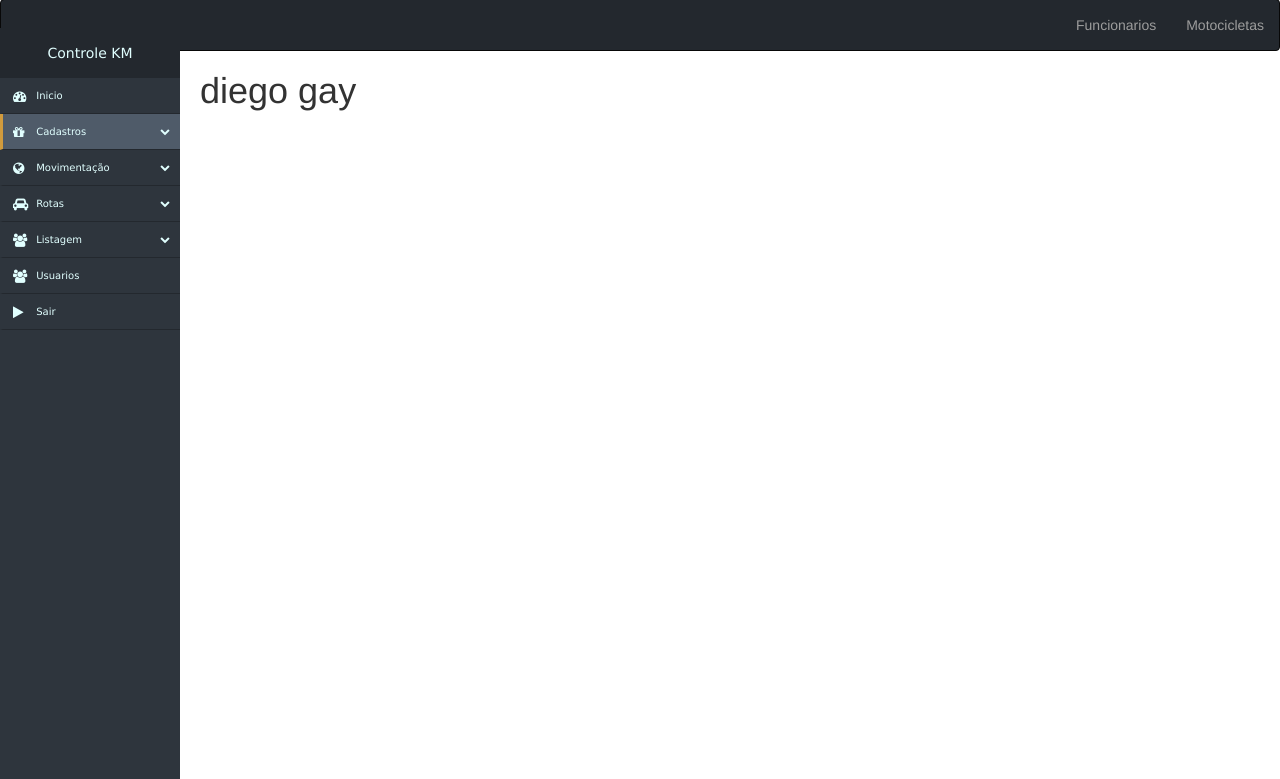
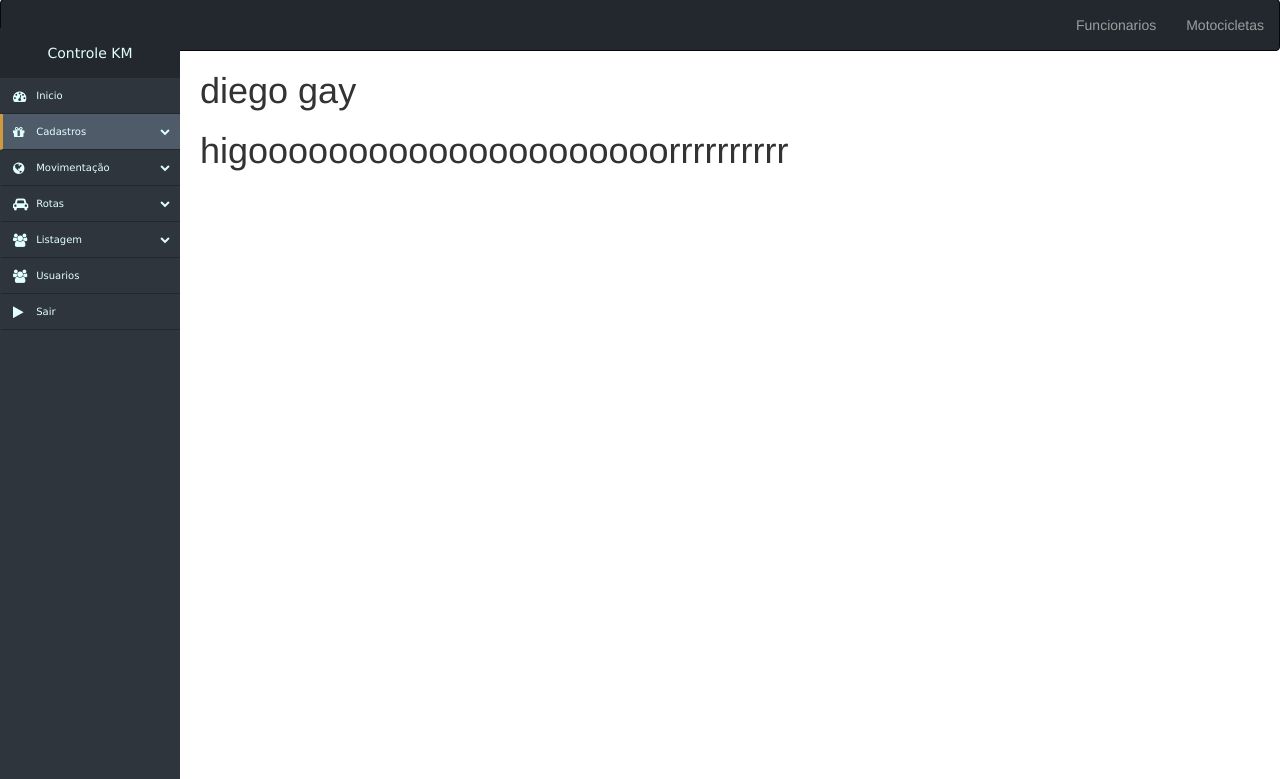
Before and after one commit to vitinsk/CONTROLE_KM, a PHP site: page /CONTROLE_KM/ in a window 1280 px wide. Shown: the part 21-800 px from the top of the page. Run offline with PHP 8.4, Linux system fonts and the light colour scheme; data that the repository does not hold is empty; some libraries are stand-ins or nearby versions.

Commit message:
ALTERAÇÃO123

```diff
--- a/views/home.php
+++ b/views/home.php
@@ -2,3 +2,6 @@
 
 
 <h1 style="padding-left: 200px;" > diego gay</h1>
+
+
+<h1 style="padding-left: 200px;" > higooooooooooooooooooooorrrrrrrrrr</h1>
```
